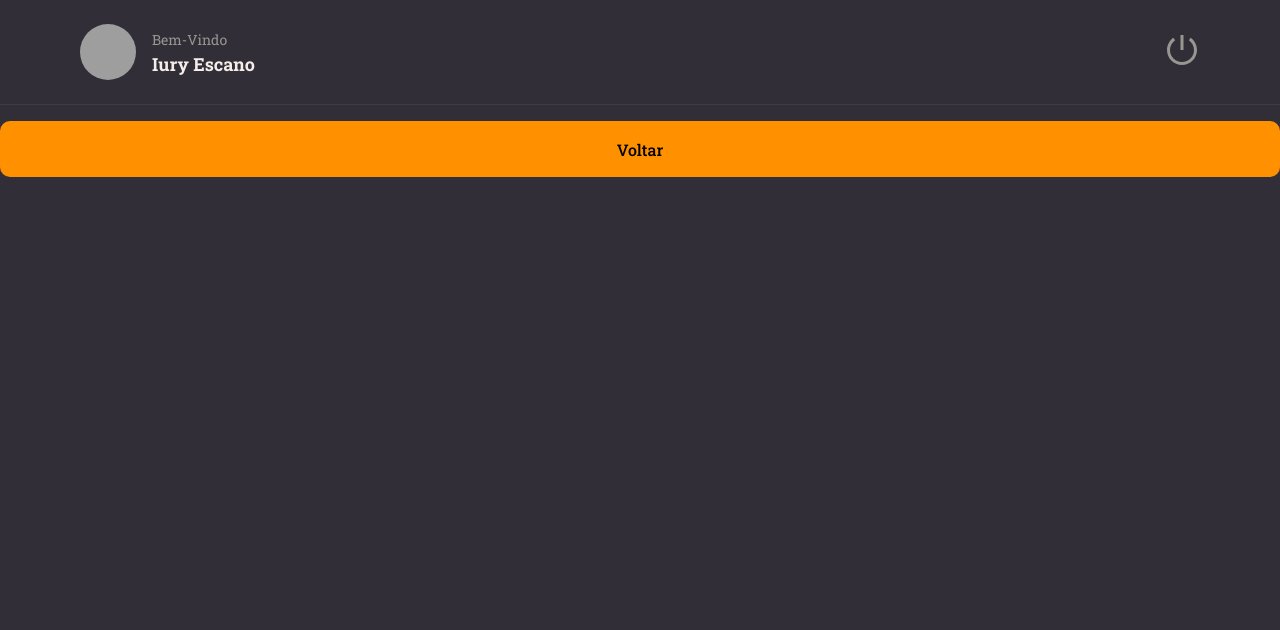
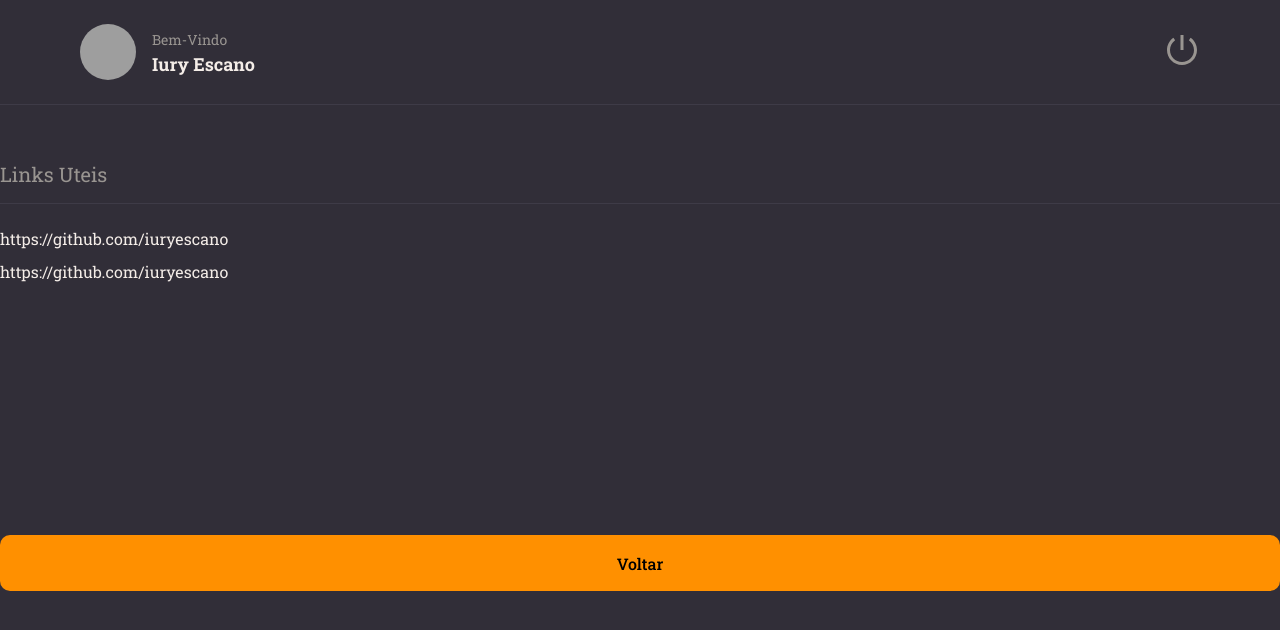
Before and after one commit to iuryescano/MyNotes, a React (Vite) app: page / in a window 1280 px wide. Shown: the top 630 px of the page. Built offline with nearby package versions, Linux system fonts and the light colour scheme; grey boxes are pictures that could not be loaded.

Commit message:
Adding react-icons and Section component,Fineshed Header

```diff
--- /dev/null
+++ b/src/components/Section/index.jsx
@@ -0,0 +1,10 @@
+import { Container } from './styles';
+
+export function Section( {title, children} ){
+    return (
+        <Container>
+            <h2>{title}</h2>
+            {children}
+        </Container>
+    );
+}
--- /dev/null
+++ b/src/components/Section/styles.js
@@ -0,0 +1,18 @@
+import styled from "styled-components";
+
+export const Container = styled.section`
+    margin: 56px 0 28px;
+
+    > h2  {
+        border-bottom-width: 1px;
+        border-bottom-style: solid;
+        border-bottom-color: ${({ theme }) => theme.COLORS.BACKGROUND_700};
+
+        padding-bottom: 16px;
+        margin-bottom: 24px;
+
+        color: ${({ theme }) => theme.COLORS.GRAY_100};
+        font-size: 20px;
+        font-weight:400;
+    }
+`;
--- a/src/pages/Details/index.jsx
+++ b/src/pages/Details/index.jsx
@@ -1,13 +1,20 @@
-import { Container } from "./styles";
+import { Container, Links } from "./styles";
 
 import { Header } from "../../components/Header";
 import { Button } from "../../components/Button";
+import { Section } from "../../components/Section";
+
 
 export function Details() { //Se eu tivesse colocado default lá no main eu não precisaria colocar entre {} pois eu estaria exportando tudo
   return ( //1 componente sempre vai retornar sempre 1 único elemento por isso da div envolta de tudo
     <Container>
       <Header />
-
+      <Section title="Links Uteis">
+        <Links>
+          <li><a href="https://github.com/iuryescano">https://github.com/iuryescano</a></li>
+          <li><a href="https://github.com/iuryescano">https://github.com/iuryescano</a></li>
+        </Links>
+      </Section>
       <Button title="Voltar" />
     </Container>
   )
--- a/src/pages/Details/styles.js
+++ b/src/pages/Details/styles.js
@@ -9,4 +9,16 @@
     grid-template-areas:
     "header"
     "content";
-`;
+`
+
+export const Links = styled.ul`
+    list-style: none;
+
+    > li {
+        margin-top: 12px;
+
+        a {
+            color: ${({ theme}) => theme.COLORS.WHITE};
+        }
+    }
+`
```
